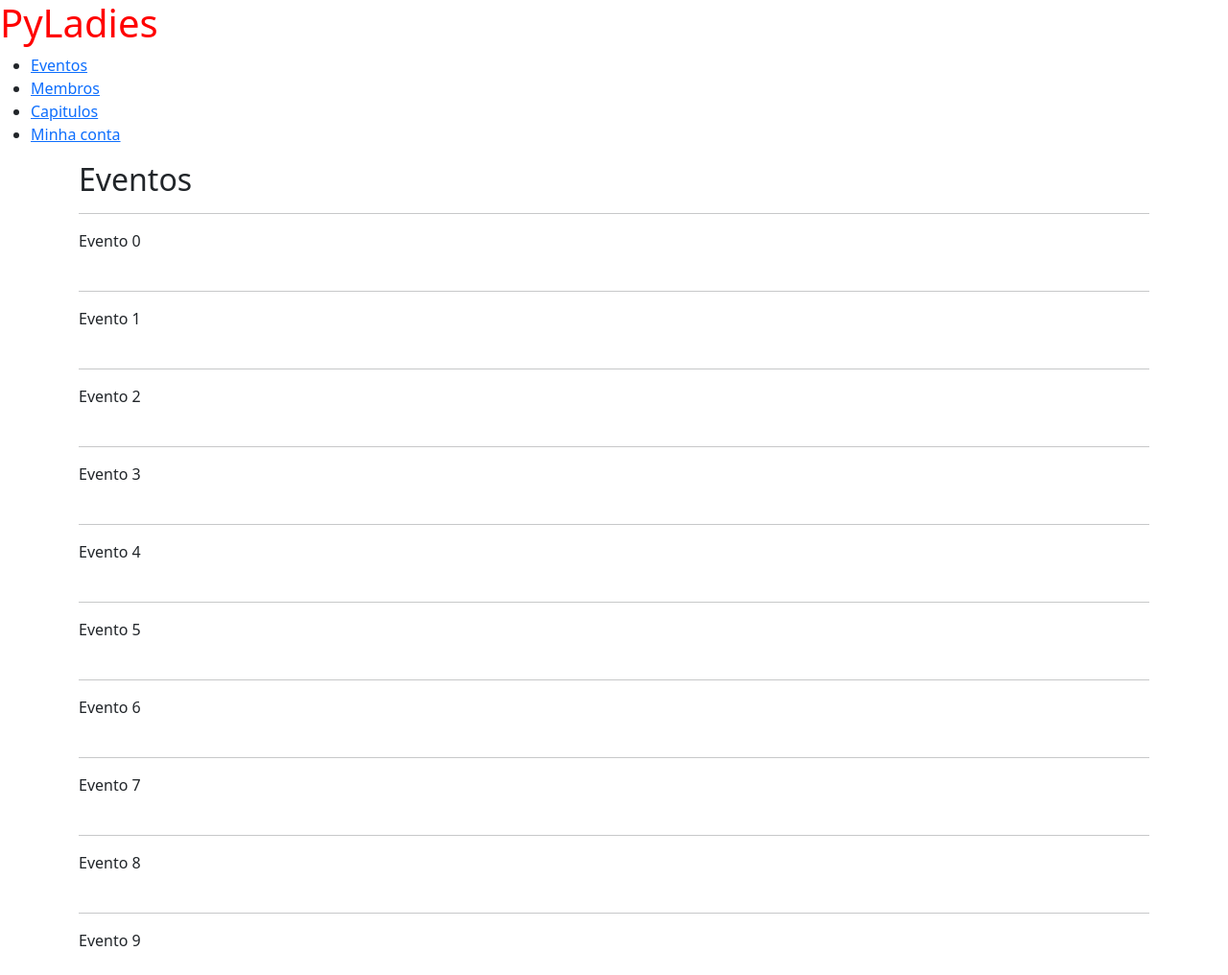
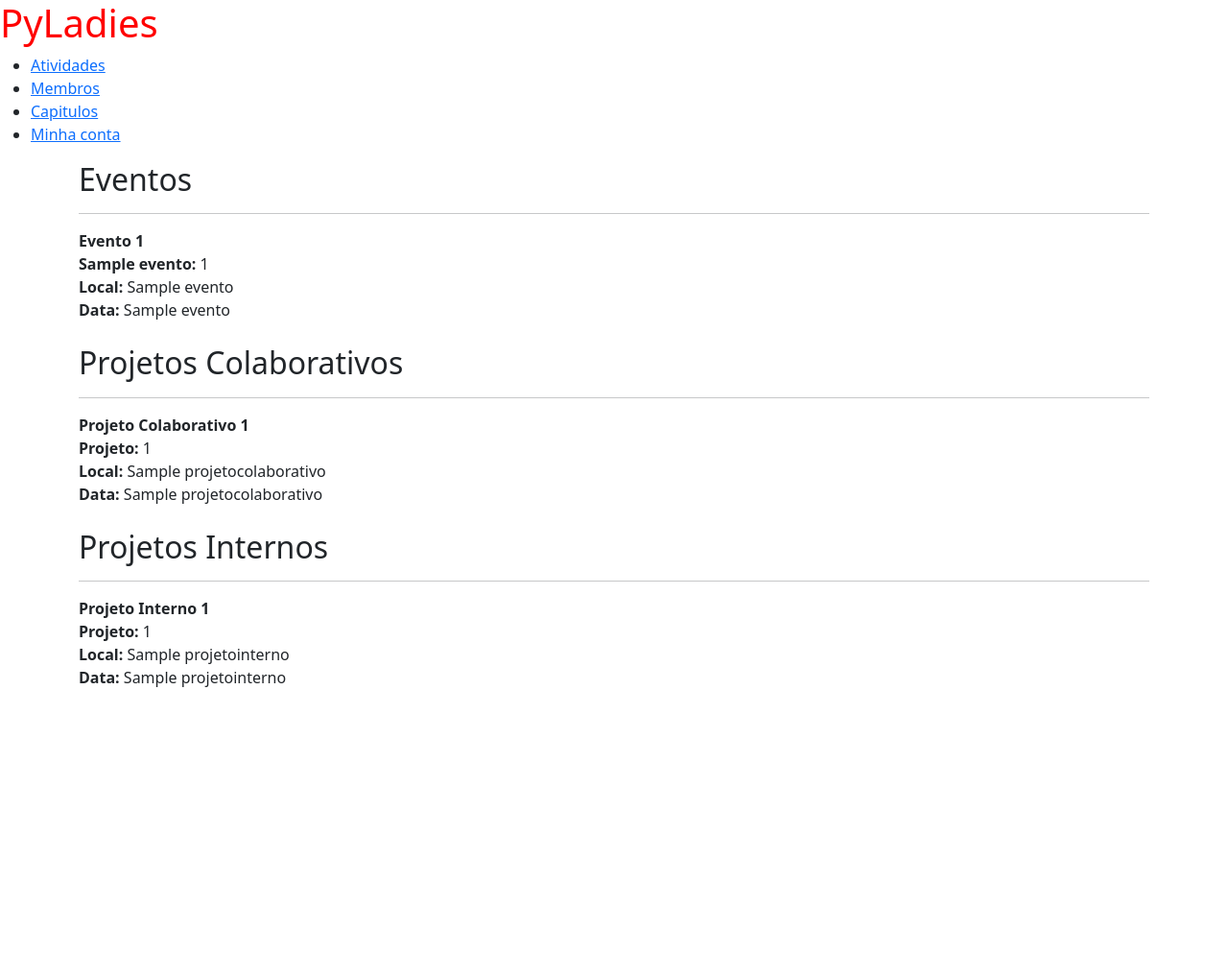
Before and after one commit to LFRusso/pyladies-bd, a Flask app: page / in a window 1280 px wide. Shown: the whole page at 96% size. After the commit the page ends 716 px from the top, so only its background shows below. Run offline with Flask 2, Linux system fonts and the light colour scheme; a database or web service that is not in the repository returns one stand-in record (values such as "Sample title"); some libraries are stand-ins or nearby versions.

Commit message:
Updating frontend

```diff
--- a/app/app.py
+++ b/app/app.py
@@ -9,26 +9,37 @@
 @app.route('/', methods=["GET"])
 def index():
     with connection.cursor() as cursor:
-        cursor.execute("SELECT * FROM Evento;")
-        results = cursor.fetchall()
-    print(results)
-    return render_template("eventos.html", len=10)
+        cursor.execute("SELECT titulo, datahora, lugar, descricao, to_char(duracao,'HH:MI'), classificacao FROM Evento;")
+        eventos = cursor.fetchall()
+
+        cursor.execute("SELECT titulo, to_char(datahora,'YYYY-MM-DD HH:MI'), lugar, descricao, to_char(duracao,'HH:MI') FROM ProjetoInterno;")
+        projinterno = cursor.fetchall()
+
+        cursor.execute("SELECT titulo, to_char(datahora,'YYYY-MM-DD HH:MI'), lugar, descricao, to_char(duracao,'HH:MI') FROM ProjetoColaborativo;")
+        projcolaborativo = cursor.fetchall()
+
+    return render_template("eventos.html", len_eventos=len(eventos), eventos=eventos,
+                            len_internos=len(projinterno), projinterno=projinterno,
+                            len_colaborativos=len(projcolaborativo), projcolaborativo=projcolaborativo)
 
 @app.route('/membros', methods=["GET"])
 def pyladies():
     with connection.cursor() as cursor:
-        cursor.execute("SELECT * FROM PyLady;")
-        results = cursor.fetchall()
-    print(results)
-    return render_template("membros.html", len=10)
+        cursor.execute('''SELECT Pessoa.nome, Pessoa.email, Pessoa.idade, Pessoa.ocupacao, Capitulo.nome
+                        FROM PyLady JOIN Pessoa ON PyLady.pessoa = Pessoa.id
+                        JOIN Capitulo ON Capitulo.id = PyLady.capitulo;''')
+        pyladies = cursor.fetchall()
+    print(pyladies)
+    return render_template("membros.html", len=len(pyladies), pyladies=pyladies)
 
 @app.route('/capitulos', methods=["GET"])
 def eventos():
     with connection.cursor() as cursor:
-        cursor.execute("SELECT * FROM Capitulo;")
-        results = cursor.fetchall()
-    print(results)
-    return render_template("capitulos.html", len=10)
+        cursor.execute('''SELECT C.nome, C.cidade, C.estado, C.pais, C.website
+                        FROM Capitulo C;''')
+        capitulos = cursor.fetchall()
+
+    return render_template("capitulos.html", len=len(capitulos), capitulos=capitulos)
 
 @app.route('/login', methods=["GET", "POST"])
 def account():
--- a/app/templates/base.html
+++ b/app/templates/base.html
@@ -13,7 +13,7 @@
     <body>
         <h1 style="color: red;">PyLadies</h1>
         <ul>
-            <li><a href="/">Eventos</a></li>
+            <li><a href="/">Atividades</a></li>
             <li><a href="/membros">Membros</a></li>
             <li><a href="/capitulos">Capitulos</a></li>
             <li><a href="/login">Minha conta</a></li>
--- a/app/templates/eventos.html
+++ b/app/templates/eventos.html
@@ -7,12 +7,54 @@
 {% block body %}
 <h2>Eventos</h2>
 
-{% for i in range(0,len) %}
+{% for i in range(0,len_eventos) %}
     <hr>
     <div class="continer">
-        Evento {{ i }}
+        <strong>Evento {{ i+1 }}</strong>
+        <br>
+        <strong>{{ eventos[i][5] }}:</strong> {{ eventos[i][0] }}
+        <br>
+        <strong>Local:</strong> {{ eventos[i][2] }}
+        <br>
+        <strong>Data:</strong> {{ eventos[i][1] }}
+        <br>
     </div>
     <br>
 {% endfor %}
 
+<h2>Projetos Colaborativos</h2>
+
+{% for i in range(0,len_colaborativos) %}
+<hr>
+<div class="continer">
+    <strong>Projeto Colaborativo {{ i+1 }}</strong>
+    <br>
+    <strong>Projeto:</strong> {{ projcolaborativo[i][0] }}
+    <br>
+    <strong>Local:</strong> {{ projcolaborativo[i][2] }}
+    <br>
+    <strong>Data:</strong> {{ projcolaborativo[i][1] }}
+    <br>
+</div>
+<br>
+{% endfor %}
+
+<h2>Projetos Internos</h2>
+
+{% for i in range(0,len_internos) %}
+<hr>
+<div class="continer">
+    <strong>Projeto Interno {{ i+1 }}</strong>
+    <br>
+    <strong>Projeto:</strong> {{ projinterno[i][0] }}
+    <br>
+    <strong>Local:</strong> {{ projinterno[i][2] }}
+    <br>
+    <strong>Data:</strong> {{ projinterno[i][1] }}
+    <br>
+</div>
+<br>
+{% endfor %}
+
+
 {% endblock %}
```
Also changed, not shown: app/templates/capitulos.html (+8 -1 lines), app/templates/membros.html (+15 -4 lines).
